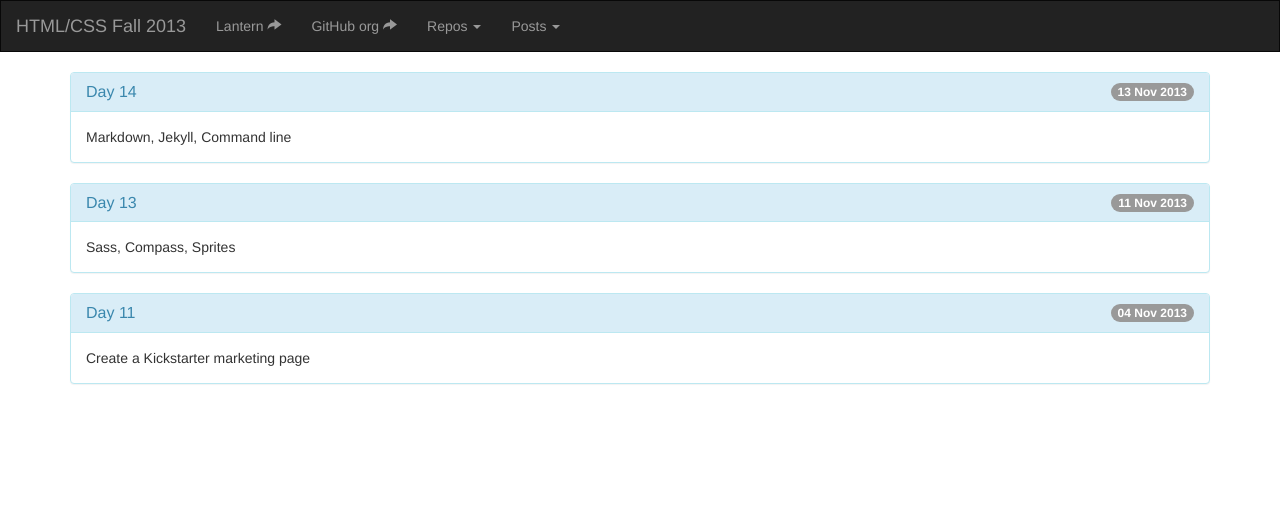
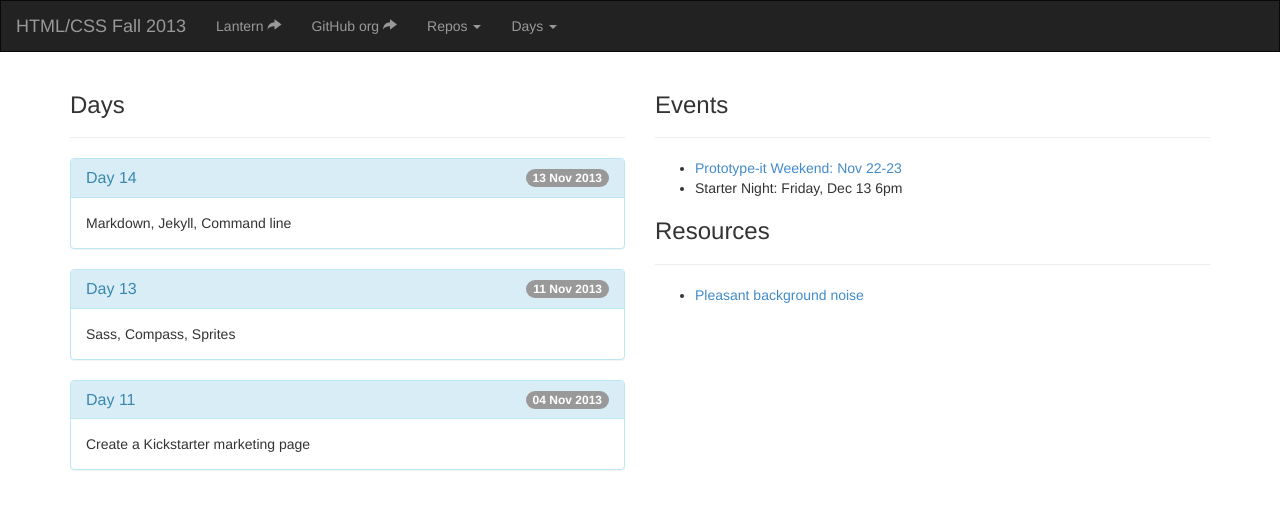
Before and after one commit to tsl-frontend/tsl-frontend.github.io, a Jekyll site: the page built from index.html, in a window 1280 px wide. Shown: the top 509 px of the page. Built offline with Jekyll 4.4.1, drawn with Linux system fonts in a browser that asks for light colours; nearby versions of some CDN libraries; Markdown is read by kramdown in place of the engine named in the settings.

Commit message:
Added links to homepage.

```diff
--- a/_layouts/default.html
+++ b/_layouts/default.html
@@ -29,7 +29,7 @@
             </ul>
         </li>
         <li class="dropdown">
-            <a href="#" class="dropdown-toggle" data-toggle="dropdown">Posts <span class="caret"></span></a>
+            <a href="#" class="dropdown-toggle" data-toggle="dropdown">Days <span class="caret"></span></a>
             <ul class="dropdown-menu">
                 {% for post in site.posts %}
                     <li><a href="{{ post.url }}">{{ post.title }}</a></li>
--- a/index.html
+++ b/index.html
@@ -2,6 +2,11 @@
 layout: page
 ---
 
+<div class="row">
+    <div class="col-sm-6">
+        <div class="page-header">
+            <h3>Days</h3>
+        </div>
         {% for post in site.posts %}
         <div class="panel panel-info">
             <div class="panel-heading">
@@ -17,3 +22,20 @@ layout: page
             </div>
         </div>
         {% endfor %}
+    </div>
+    <div class="col-sm-6">
+        <div class="page-header">
+            <h3>Events</h3>
+        </div>
+        <ul>
+            <li><a href="/events/prototype-it.html">Prototype-it Weekend: Nov 22-23</a></li>
+            <li>Starter Night: Friday, Dec 13 6pm</li>
+        </ul>
+        <div class="page-header">
+            <h3>Resources</h3>
+        </div>
+        <ul>
+            <li><a href="http://www.noisli.com/">Pleasant background noise</a></li>
+        </ul>
+    </div>
+</div>
```
Lines whose indentation alone changed are shown as unchanged.
